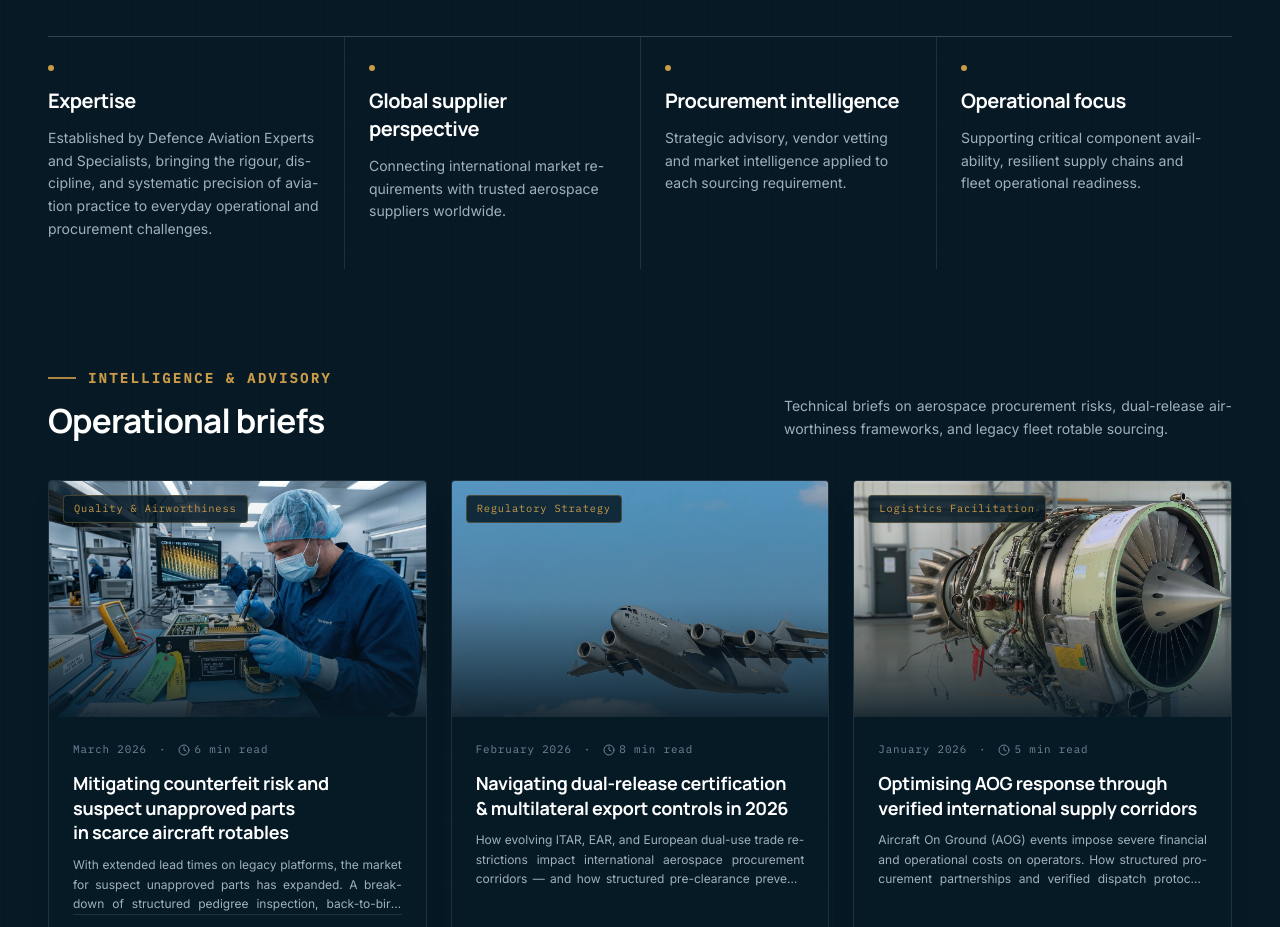
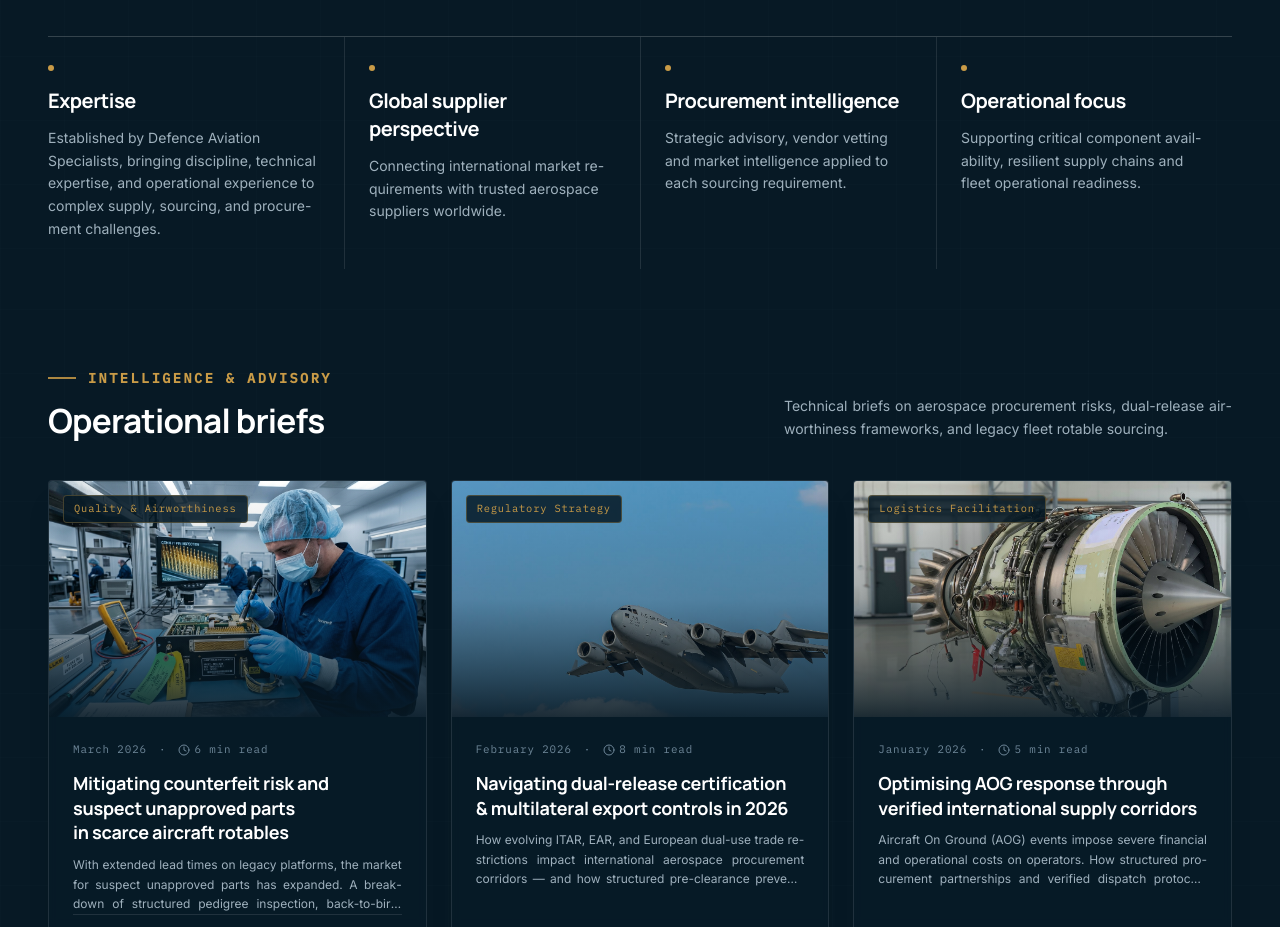
Before and after one commit to digitalerena5-dotcom/Wingr-Wun, a React (Vite) app: page / in a window 1280 px wide. Shown: the part 7012-7939 px from the top of the page. Built offline with nearby package versions, Linux system fonts and the light colour scheme.

Commit message:
Update body copy under Expertise pillar in capabilities.js

```diff
--- a/src/data/capabilities.js
+++ b/src/data/capabilities.js
@@ -10,7 +10,7 @@ export const capabilities = [
 export const pillars = [
   {
     title: 'Expertise',
-    body: 'Established by Defence Aviation Experts and Specialists, bringing the rigour, discipline, and systematic precision of aviation practice to everyday operational and procurement challenges.',
+    body: 'Established by Defence Aviation Specialists, bringing discipline, technical expertise, and operational experience to complex supply, sourcing, and procurement challenges.',
   },
   {
     title: 'Global supplier perspective',
```
